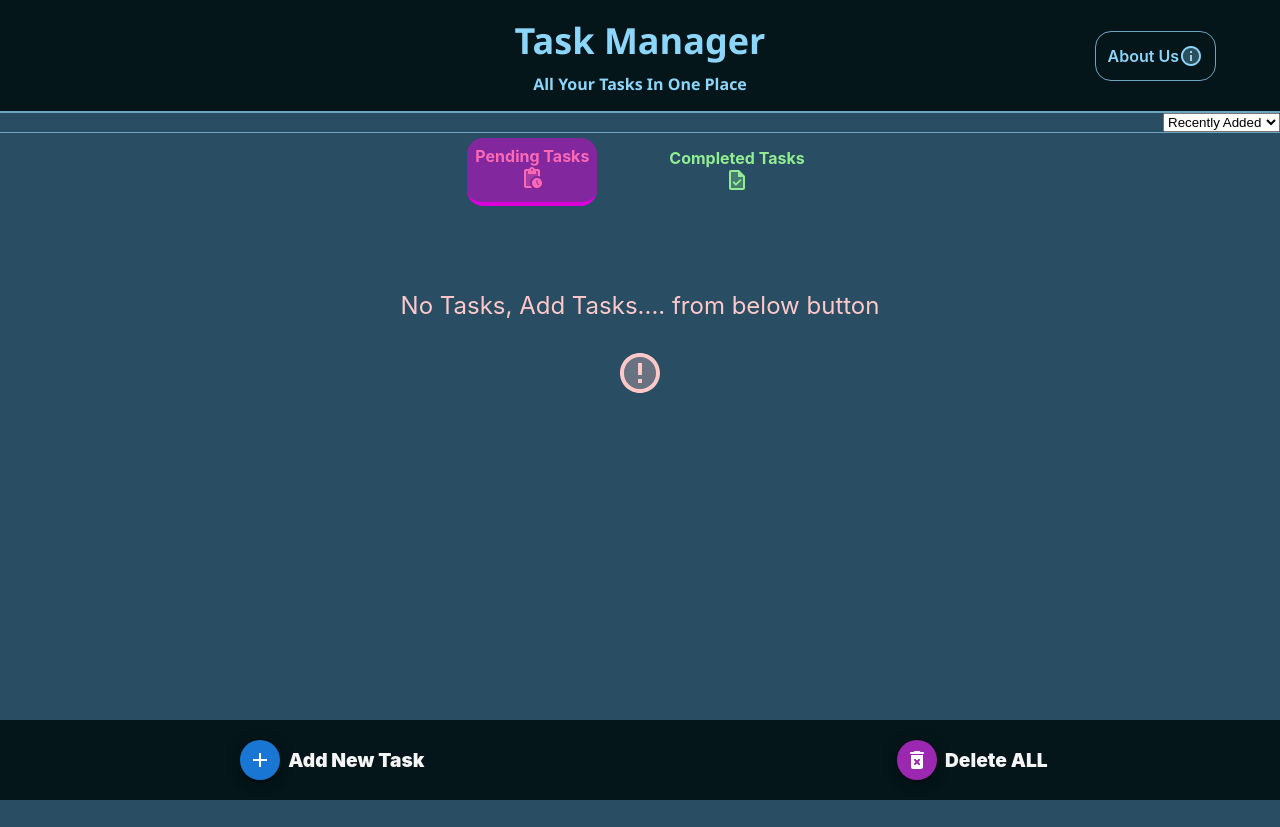
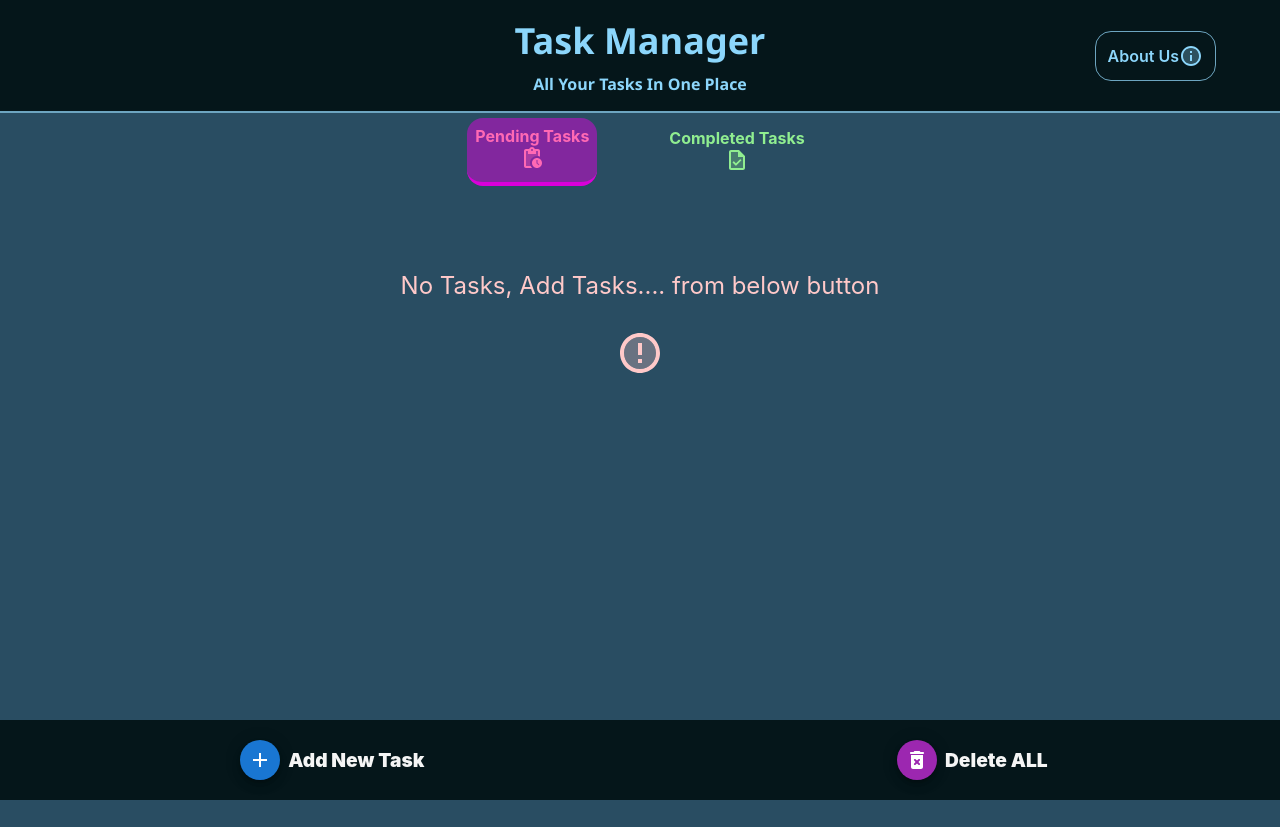
Before and after one commit to Renishchandera/Task-Management-App, a React (Create React App) app: page / in a window 1280 px wide. Built offline with nearby package versions, Linux system fonts and the light colour scheme.

Commit message:
Removed the Filter panel for temporary time, will implement again after learning redux.

```diff
--- a/src/App.js
+++ b/src/App.js
@@ -78,7 +78,7 @@ function App() {
   return (
     <>
       <Header />
-      <FilterPanel setFilter={setFilter}/>
+      {/* <FilterPanel setFilter={setFilter}/> */}
       <TaskNavTabs setType={updateType}/>
       <TasksContainer type={type}  allTasks={allTasks} setDeleteId={deleteTask} setEditId={editTask} filter={filter}/>
       <BottomPanel addTask={addNewTask} numberOfTasks={numberOfTasks} />
```
